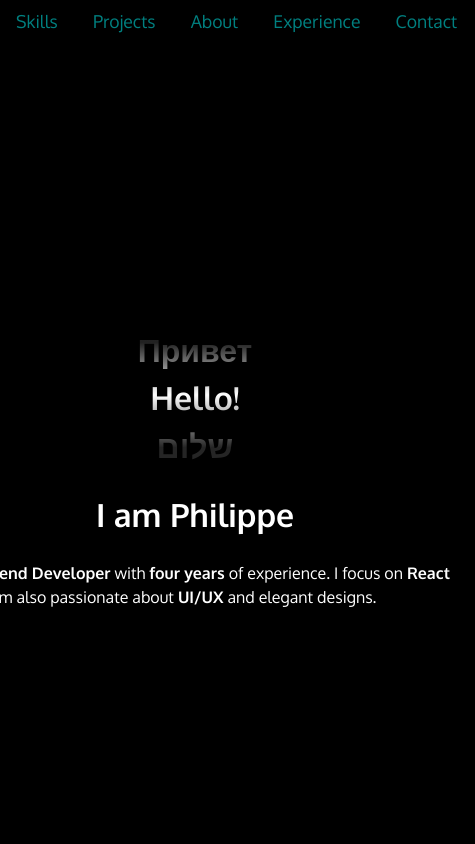
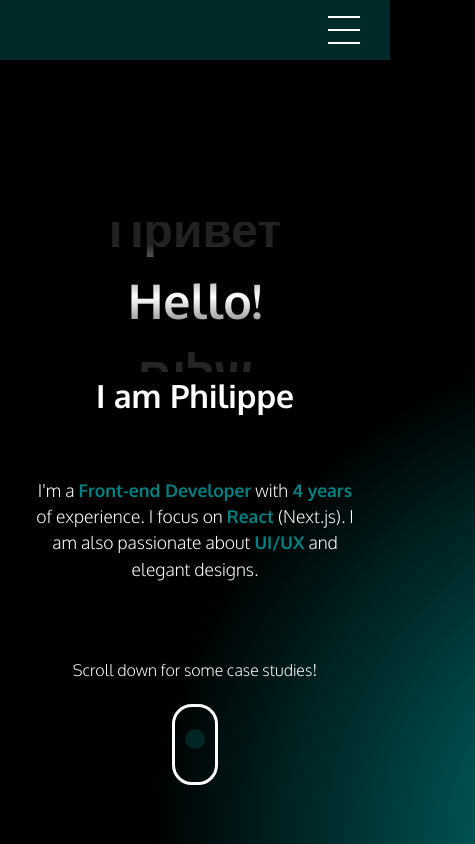
Before and after one commit to phildehovre/philippe-portfolio-2024, a React (Vite) app: page / in a window 390 px wide. Shown: the top 844 px of the page, 475 px wide, since content can reach past the window. Built offline with nearby package versions, Linux system fonts and the light colour scheme.

Commit message:
hero + responsive

```diff
--- a/src/App.tsx
+++ b/src/App.tsx
@@ -3,6 +3,7 @@ import Lenis from "@studio-freight/lenis";
 import Footer from "./components/Footer";
 import Header from "./components/Header";
 import Page from "./components/Page";
+import Backdrop from "./components/Backdrop";
 
 function App() {
   const lenis = new Lenis();
@@ -17,6 +18,7 @@ function App() {
   return (
     <>
       <Header />
+      <Backdrop />
       <Page />
       <Footer />
     </>
--- a/src/_variables.scss
+++ b/src/_variables.scss
@@ -10,5 +10,6 @@ $font-default: Inter, system-ui, Avenir, Helvetica, Arial, sans-serif;
 $font-color: white;
 
 $bg-color: #000000;
-$accent: teal;
-$accent-o2: rgba(0, 128, 128, 0.322);
+$accent: #B0FE76;
+$secondary: teal;
+$secondary-o2: rgba(0, 128, 128, 0.322);
--- /dev/null
+++ b/src/components/Backdrop.scss
@@ -0,0 +1,22 @@
+@import '../variables.scss';
+
+.backdrop {
+    position: fixed;
+    bottom: 0;
+    left: 20%;
+    height: 175%;
+    width: 200%;
+    z-index: 0;
+    background: $secondary;
+    background: radial-gradient(circle, rgba(0,128,128,1) 0%, rgba(255,255,255,0) 50%, rgba(0,0,0,0) 100%),
+    // url(https://grainy-gradients.vercel.app/noise.svg);
+    // filter: contrast(10%) brightness(30%);
+}
+
+@media (max-width: 599px) {
+    .backdrop {
+        transform: translateY(50%);
+        height: 200%;
+        width: 300%;
+    }
+}
--- /dev/null
+++ b/src/components/Backdrop.tsx
@@ -0,0 +1,12 @@
+import React from "react";
+import "./Backdrop.scss";
+
+function Backdrop() {
+  return (
+    <div className="backdrop">
+      <div className="gradient"></div>
+    </div>
+  );
+}
+
+export default Backdrop;
--- a/src/components/Header.scss
+++ b/src/components/Header.scss
@@ -7,31 +7,43 @@ header {
     display: flex;
     justify-content: center;
     align-items: center;
+    background-color: $secondary-o2;
+    position: relative;
+}
 
 
-}
+
+
 .navbar {
-    background-color: transparent;
     display: flex;
+    flex-direction: column;
     justify-content: center;
-    align-items: center;
-    height: 5svh;
+    align-items: flex-end;
     backdrop-filter: blur(5px);
     z-index: 1;
+    width: 100svw;
 
 
-    > ul {
+    > .links {
         margin: 0;
-        padding: 0;
+        padding: 2em 0;
         width: 100%;
         height: 100%;
         display: flex;
         justify-content: space-evenly;
         align-items: center;
         list-style: none;
+        display: none;
 
-        > li{
-            color: $accent;
+        &.showing {
+            display: flex;
+            flex-direction: column;
+        }
+
+
+
+        > li {
+            color: $secondary;
             font-weight: 400;
             font-size: 1.1rem;
             width: 100%;
@@ -41,17 +53,75 @@ header {
 
         }
     }
+    .hamburger {
+        padding: 1em 0;
+        margin-right: 2em;
+        right: 0;
+        height: 1.75em;
+        width: 1.75em;
+        display: flex;
+        flex-direction: column;
+        justify-content: space-between;
+        align-items: center;
+        position: relative;
+
+        .hamburger-bar:nth-child(1) {
+            border: 1px solid white;
+            transition: 250ms ease-in-out all;
+            width: 30px;
+        }
+        .hamburger-bar:nth-child(2) {
+            position: absolute;
+            content: '';
+            margin-top: 48%;
+            border: 1px solid white;
+            transition: 250ms ease-in-out all;
+            width: 30px;
+        }
+        .hamburger-bar:nth-child(3) {
+            position: absolute;
+            content: '';
+            margin-top: 48%;
+            border: 1px solid white;
+            transition: 250ms ease-in-out all;
+            width: 30px;
+        }
+        .hamburger-bar:nth-child(4) {
+            border-bottom: 2px solid white;
+            transition: 250ms ease-in-out all;
+            width: 32px;
+        }
+
+
+        &.showing{
+            transition: 250ms ease-in-out all;
+
+            .hamburger-bar:nth-child(1) {
+                transform: scaleX(0)
+            }
+            .hamburger-bar:nth-child(2) {
+                transform: rotate(45deg)
+            }
+            .hamburger-bar:nth-child(3) {
+                transform: rotate(-45deg)
+            }
+            .hamburger-bar:nth-child(4) {
+                transform: scaleX(0)
+
+            }
+        }
+    }
 }
 
 .nav-active {
-    background-color: $accent-o2;
+    background-color: $secondary-o2;
     height: 3em;
     transition: 250ms ease-in-out all;
     display: flex;
     justify-content: center;
 
-    > ul > li{
-        color: $accent;
+    > links > li{
+        color: $secondary;
         font-weight: 400;
         font-size: 1.1rem;
         width: 100%;
@@ -60,7 +130,7 @@ header {
         border-radius: 30px;
 
         &.active {
-            background-color: $accent;
+            background-color: $secondary;
             color: white;
         }
     }
@@ -78,12 +148,13 @@ header {
     width: 100%;
     height: 5em;
     display: flex;
+    flex-direction: row;
     justify-content: space-evenly;
     align-items: center;
     backdrop-filter: blur(5px);
-    z-index: 1;
+    z-index: 999;
 
-    > ul {
+    > .links {
         justify-content: space-evenly;
         align-items: center;
         text-align: center;
@@ -93,7 +164,7 @@ header {
         width: 100%;
 
         > li{
-            color: $accent;
+            color: $secondary;
             font-weight: 400;
             font-size: 1.1rem;
             width: 100%;
@@ -103,16 +174,19 @@ header {
 
         }
     }
+    .hamburger {
+        display: none;
+    }
 }
 
 
 .nav-active {
-    background-color: $accent-o2;
+    background-color: $secondary-o2;
     height: 3em;
     transition: 250ms ease-in-out all;
 
-    > ul > li{
-        color: $accent;
+    > .links > li{
+        color: $secondary;
         font-weight: 400;
         font-size: 1.1rem;
         width: 100%;
@@ -121,7 +195,7 @@ header {
         border-radius: 30px;
 
         &.active {
-            background-color: $accent;
+            background-color: $secondary;
             color: white;
         }
     }
@@ -133,7 +207,7 @@ header {
         height: 4em;
         width: 50%;
         border-radius: 40px;
-        > ul {
+        > links {
             > li {
                 font-size: 1.2em;
             }
--- a/src/components/Header.tsx
+++ b/src/components/Header.tsx
@@ -1,4 +1,4 @@
-import { useLayoutEffect } from "react";
+import { useLayoutEffect, useState } from "react";
 import "./Header.scss";
 import { useActiveSectionContext } from "../context/activeElementContext";
 import { links } from "../lib/types";
@@ -8,6 +8,8 @@ import ScrollTrigger from "gsap/ScrollTrigger";
 function Header() {
   const { activeSection, setActiveSection, setTimeOfLastClick } =
     useActiveSectionContext();
+
+  const [isShowing, setIsShowing] = useState(false);
 
   useLayoutEffect(() => {
     gsap.registerPlugin(ScrollTrigger);
@@ -40,11 +42,21 @@ function Header() {
       );
     });
   };
-
   return (
     <header>
       <nav className="navbar">
-        <ul>{renderLinks()}</ul>
+        <div
+          className={`hamburger ${isShowing ? "showing" : ""}`}
+          onClick={() => setIsShowing(!isShowing)}
+        >
+          <span className="hamburger-bar"></span>
+          <span className="hamburger-bar"></span>
+          <span className="hamburger-bar"></span>
+          <span className="hamburger-bar"></span>
+        </div>
+        <ul className={`links ${isShowing ? "showing" : ""}`}>
+          {renderLinks()}
+        </ul>
       </nav>
     </header>
   );
--- a/src/components/Hero.scss
+++ b/src/components/Hero.scss
@@ -1,9 +1,12 @@
+@import '../variables.scss';
+
 .hero-section {
     min-height: 100svh;
     display: flex;
     flex-direction: column;
     justify-content: center;
     align-items: center;
+    z-index: -1;
 
 
     > * {
@@ -39,6 +42,7 @@
             .greeting {
                 width: 100%;
                 text-align: center;
+                font-size: 1.5em;
 
                 > h1 {
                     margin: 0;
@@ -50,4 +54,96 @@
 
         }
     }
+
+    .my-name-is {
+        padding: 0;
+        margin-top: 0;
+    }
+
+    .description {
+        text-align: center;
+        padding: 2em 2em 0 2em;
+        font-size: 1.1em;
+        font-weight: 200;
+
+        > b {
+            color: $secondary;
+        }
+    }
 }
+
+#swipe-instructions {
+    position: absolute;
+    height: 15vh;
+    font-weight: 200;
+    font-size: 1em;
+    top: 75vh;
+    text-align: center;
+}
+
+#swipe-btn {
+    border: 3px solid rgb(255, 255, 255);
+    border-radius: 20px;
+    width: 40px;
+    height: 75px;
+    position: absolute;
+    left: 50%;
+    transform: translateX(-50%);
+    bottom: 0;
+}
+
+#swipe-btn::after {
+    position: absolute;
+    content: '';
+    height: 20px;
+    width: 20px;
+    background-color: $secondary;
+    border-radius: 100%;
+    left: 50%;
+    top: 10%;
+    transform: translateX(-50%);
+    opacity: 100%;
+    animation: slide 1250ms ease-in-out infinite;
+    animation-delay: 500ms;
+}
+
+@keyframes slide {
+    from {
+        transform: translate(-50%, 0%);
+        opacity: 100%;
+    }
+
+    to {
+        transform: translate(-50%, 100%);
+        opacity: 0%;
+    }
+}
+
+@media (min-width: 768px) {
+    .hero-section {
+        .greeting-ctn {
+            display: flex;
+            flex-direction: row;
+            justify-content: center;
+
+            .greeting-wrapper {
+                .greeting {
+                    font-size: 2em;
+                }
+            }
+        }
+        .description {
+            width: clamp(300px, 50%, 500px);
+            text-align: center;
+            padding: 2em 2em 0 2em;
+            font-size: 1.1em;
+        letter-spacing:2px;
+        line-height: 1.6;
+
+
+            > b {
+                color: $accent;
+            }
+        }
+    }
+}
--- a/src/components/Hero.tsx
+++ b/src/components/Hero.tsx
@@ -9,15 +9,45 @@ function Hero() {
 
   useLayoutEffect(() => {
     const ctx = gsap.context(() => {
-      gsap.fromTo(
+      const tl = gsap.timeline();
+      const mm = gsap.matchMedia();
+
+      tl.set(".my-name-is", { opacity: 0 })
+        .set(".description", { opacity: 0 })
+        .set("#swipe-instructions", { opacity: 0 });
+      mm.add("(min-width: 600px)", () => {
+        tl.fromTo(
           ".greeting",
           { y: "0%" },
           {
             opacity: 1,
-          y: "-91.75%",
-          duration: 3,
-          ease: "power4.out",
+            y: "-94%",
+            duration: 2.5,
+            ease: "elastic.out(1, 0.3)",
           }
+        );
+      });
+
+      mm.add("(max-width: 600px)", () => {
+        tl.fromTo(
+          ".greeting",
+          { y: "0%" },
+          {
+            opacity: 1,
+            y: "-93.2%",
+            duration: 2.5,
+            ease: "elastic.out(1, 0.3)",
+          }
+        );
+      });
+
+      tl.to(".greeting-ctn", { y: -80, duration: 1 }, "-=0.2")
+        .to(".my-name-is", { opacity: 1, y: -80, duration: 1 }, "-=0.5")
+        .to(".description", { opacity: 1, y: -80, duration: 1.2 }, "-=0.7")
+        .to(
+          "#swipe-instructions",
+          { opacity: 1, y: 25, duration: 1, ease: "bounce" },
+          "-=0.7"
         );
     });
 
@@ -45,9 +75,13 @@ function Hero() {
       </div>
       <h1 className="my-name-is">I am Philippe</h1>
       <div className="description">
-        I'm a <b>Front-end Developer</b> with <b>four years</b> of experience. I
+        I'm a <b>Front-end Developer</b> with <b>4 years</b> of experience. I
         focus on <b>React</b> (Next.js). I am also passionate about <b>UI/UX</b>{" "}
         and elegant designs.
+      </div>
+      <div id="swipe-instructions">
+        Scroll down for some case studies!
+        <div id="swipe-btn"></div>
       </div>
     </div>
   );
--- a/src/components/Projects.scss
+++ b/src/components/Projects.scss
@@ -118,7 +118,7 @@
 
 		.mobileCard {
 			margin: 2.5em 0;
-			background-color: $accent-o2;
+			background-color: $secondary-o2;
 			padding: 1.5em 1em;
 			border-radius: 16px;
 			min-height: 300px;
@@ -135,7 +135,7 @@
 		justify-content: space-between;
 
 		.detail-link {
-			background-color: $accent;
+			background-color: $secondary;
 			width: 50%;
 	padding: .5em 1em;
 	text-align: center;
--- a/src/index.scss
+++ b/src/index.scss
@@ -8,6 +8,7 @@
   color-scheme: light dark;
   color: $font-color;
   background-color: $bg-color;
+  // background-color: transparent;
 
   font-synthesis: none;
   text-rendering: optimizeLegibility;
```
Lines whose indentation alone changed are shown as unchanged.
